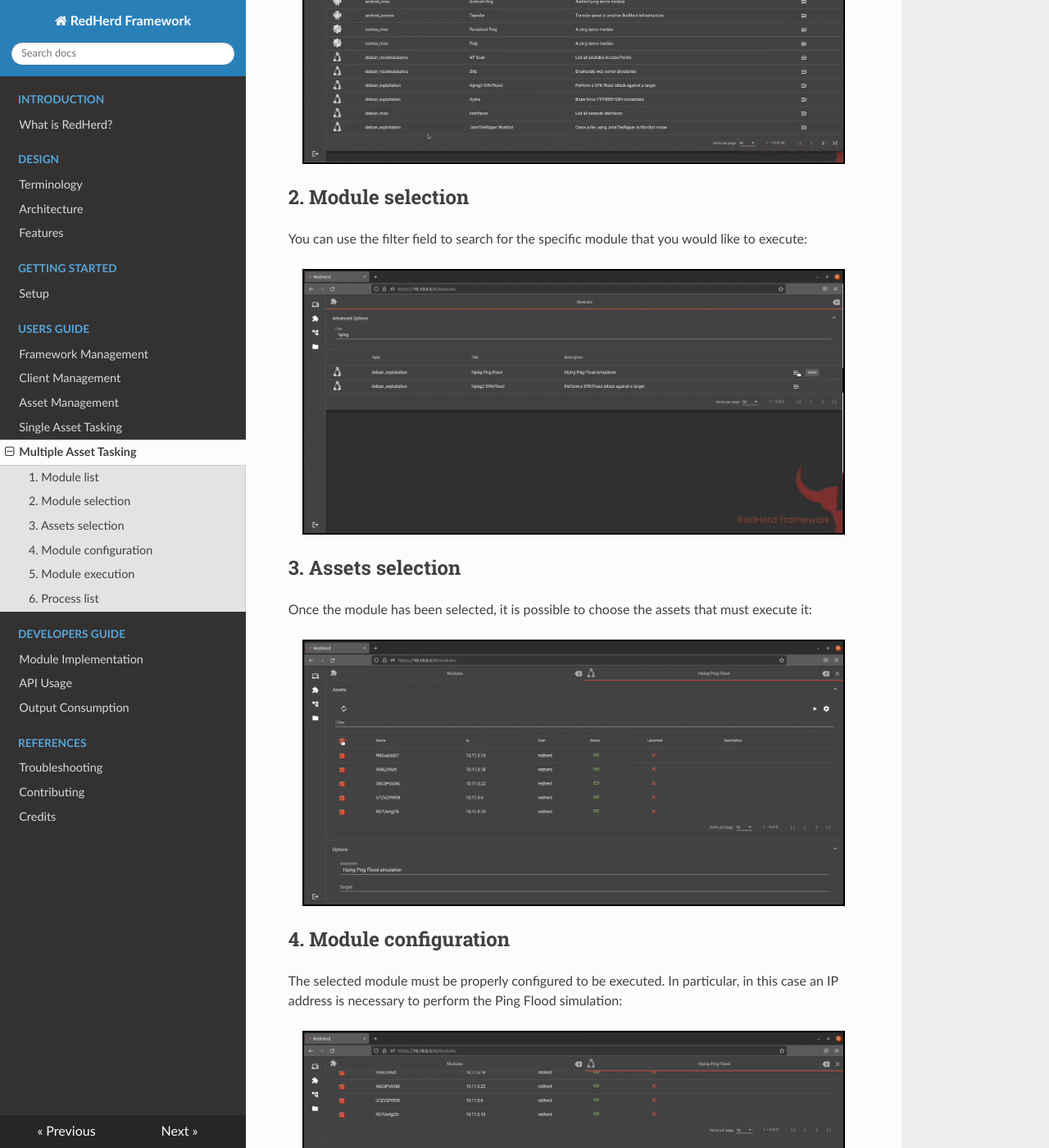
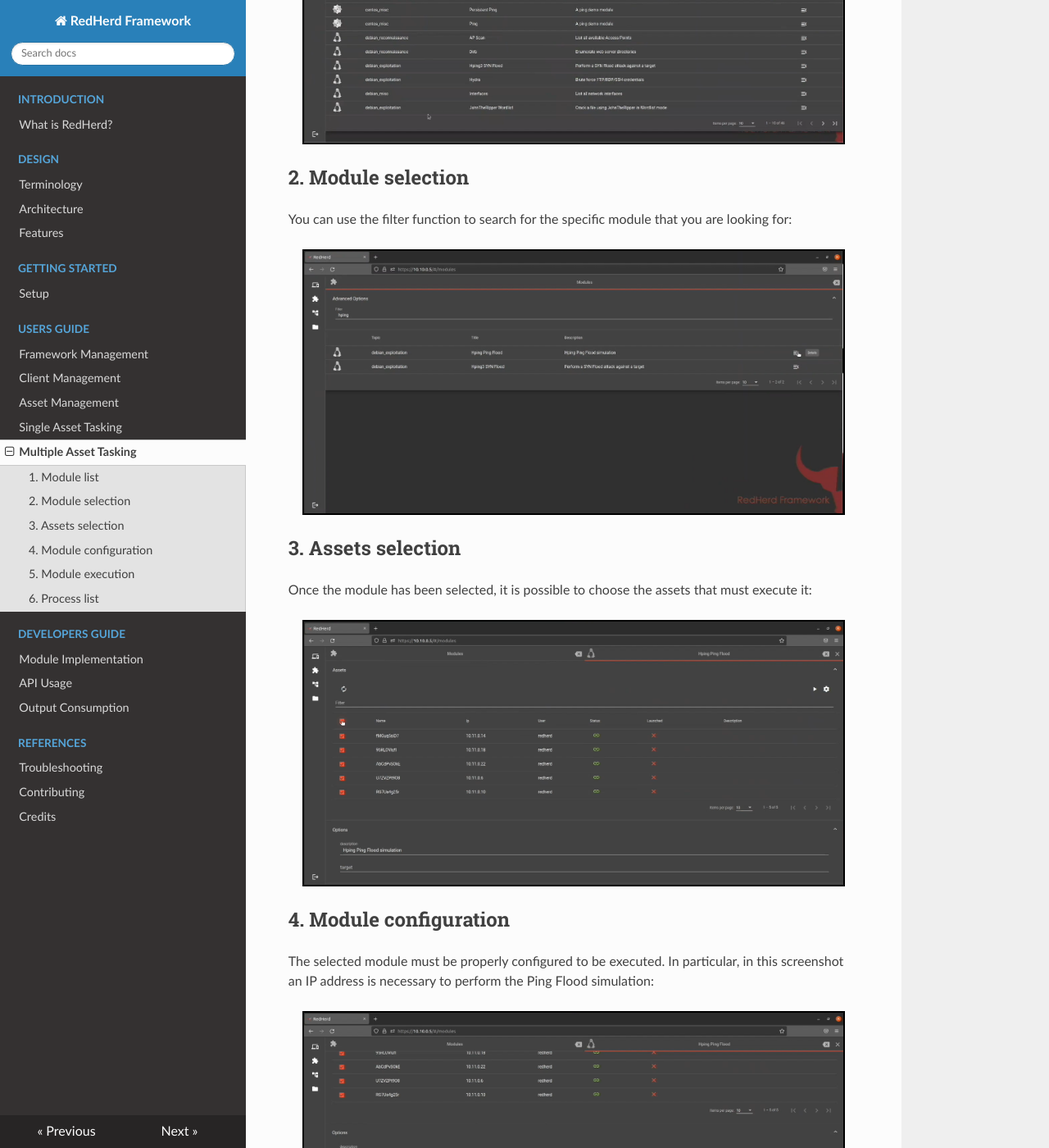
Before and after one commit to redherd-project/redherd-documentation, an MkDocs documentation site: the page built from docs/users-guide/multiple-asset-tasking.md, in a window 1280 px wide and 1400 px high, scrolled down 882 px. Shown: the whole window at 82% size. Built offline with MkDocs 1.6.1, drawn with Linux system fonts in a browser that asks for light colours; nearby versions of some CDN libraries; some of the changed text lies outside the part shown.

Commit message:
Minor changes

```diff
--- a/docs/users-guide/multiple-asset-tasking.md
+++ b/docs/users-guide/multiple-asset-tasking.md
@@ -8,13 +8,13 @@ Once you are logged in, you will see the list of all the assets which have alrea
 
 <img src="asset-list.png" style="display: block; margin-left: auto; margin-right: auto; width: 95%; border: 2px solid #000;" alt="RedHerd">
 
-If you click on the module button in the sidebar, you will access to the list of all the available modules:
+If you click the module button in the sidebar, you will access to the list of all the available modules:
 
 <img src="module-list.png" style="display: block; margin-left: auto; margin-right: auto; width: 95%; border: 2px solid #000;" alt="RedHerd">
 
 ## 2. Module selection
 
-You can use the filter field to search for the specific module that you would like to execute:
+You can use the filter function to search for the specific module that you are looking for:
 
 <img src="module-selection.png" style="display: block; margin-left: auto; margin-right: auto; width: 95%; border: 2px solid #000;" alt="RedHerd">
 
@@ -26,7 +26,7 @@ Once the module has been selected, it is possible to choose the assets that must
 
 ## 4. Module configuration
 
-The selected module must be properly configured to be executed. In particular, in this case an IP address is necessary to perform the Ping Flood simulation:
+The selected module must be properly configured to be executed. In particular, in this screenshot an IP address is necessary to perform the Ping Flood simulation:
 
 <img src="module-configuration.png" style="display: block; margin-left: auto; margin-right: auto; width: 95%; border: 2px solid #000;" alt="RedHerd">
 
@@ -35,14 +35,14 @@ The selected module must be properly configured to be executed. In particular, i
 It is necessary to install all the required dependencies by clicking on the *gear* button and then on *play* to execute the module.
 
 !!! warning
-    The module will not be executed by an asset if the related topic has not been previously attached to it. See [`Topics attachment`](/users-guide/single-asset-tasking/#3-topics-attachement) for details.
+    The module will not be executed by an asset if the related topic has not been previously attached to it. See [`Topics attachment`](https://redherd.readthedocs.io/en/latest/users-guide/single-asset-tasking/#3-topics-attachement) for details.
 
 <img src="module-execution.png" style="display: block; margin-left: auto; margin-right: auto; width: 95%; border: 2px solid #000;" alt="RedHerd">
 
-If the module has been correctly started on an asset, you will see a green tick in the *Launched* column.
+If the module has been correctly started, you will see a green tick in the *Launched* column.
 
 ## 6. Process list
 
-For each asset it has been created a new process which allows to interact with the module to get its output or kill it.
+For each asset a new process is spawned, interacting with it an operator could consume the module output or terminate its execution clicking the *kill* button.
 
 <img src="process-list.png" style="display: block; margin-left: auto; margin-right: auto; width: 95%; border: 2px solid #000;" alt="RedHerd">
```
Also changed, not shown: other parts of docs/users-guide/multiple-asset-tasking.md (+1 -1 lines).
